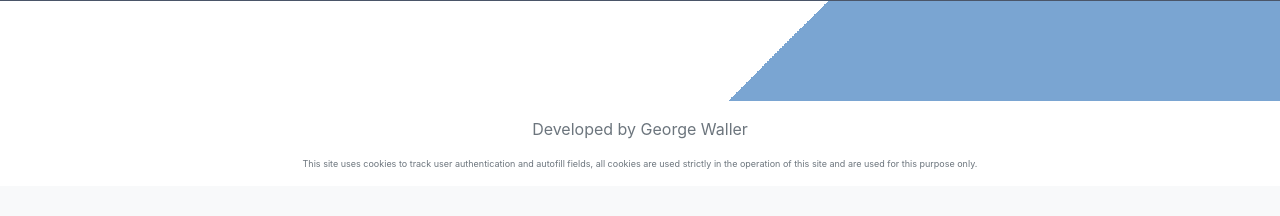
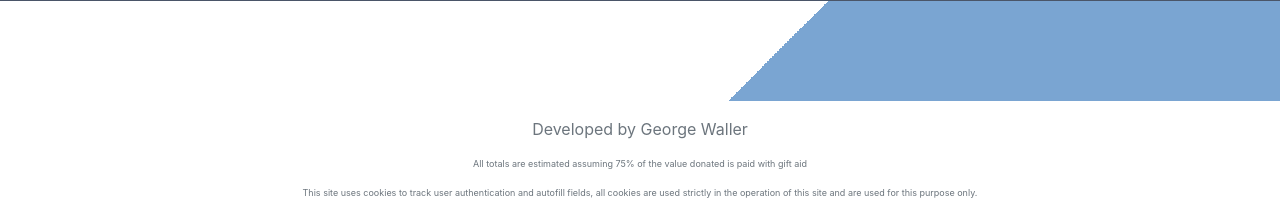
Before and after one commit to George9Waller/Aldrich75, a Flask app: template templates/index.html in a window 1280 px wide. Shown: the part 2514-2730 px from the top of the page. Before the commit the page ends 2683 px from the top, so only its background shows below. Run offline with Flask 2, Linux system fonts and the light colour scheme; the template is opened without the code that fills it, so the values that code supplies are empty; parts of the project's set-up code (start-up, migrations or seed data) failed here and were passed over; some libraries are stand-ins or nearby versions.

Commit message:
V4.0 Added gift aid estimation

```diff
--- a/app.py
+++ b/app.py
@@ -158,8 +158,6 @@ def index():
         days = future - today
         colour = '##659D32'
 
-    progress = int((total / 7500) * 100)
-
     ordered_challenges = models.Challenge.select().where(models.Challenge.id != 1)\
         .order_by(models.Challenge.MoneyRaised.desc())
     topChallenges = []
@@ -195,6 +193,11 @@ def index():
     print(make_challenge)
 
     donations = models.Donation.select().order_by(models.Donation.Timestamp.desc())
+
+    # Assuming 75% of donations have gift aid
+    total = float(total) + ((0.75 * float(total)) * 0.25)
+    total_weekly = float(total_weekly) + ((0.75 * float(total_weekly)) * 0.25)
+    progress = int((total / 7500) * 100)
 
     resp = make_response(render_template('index.html', total=total, met_challenges=met_challenges, days=days.days,
                                          days_colour=colour, days_text=days_text, authenticated=authenticated,
--- a/templates/base.html
+++ b/templates/base.html
@@ -62,6 +62,7 @@
     {% block footer %}
         <footer style="background: white">
             <p class="text-center text-muted" style="padding-top: 16px">Developed by George Waller</p>
+            <p class="text-muted text-center" style="font-size: xx-small; margin-bottom: 0; padding-bottom: 16px">All totals are estimated assuming 75% of the value donated is paid with gift aid</p>
             <p class="text-muted text-center" style="font-size: xx-small; margin-bottom: 0; padding-bottom: 16px">This site uses cookies to track user authentication and autofill fields, all cookies are used strictly in the operation of this site and are used for this purpose only.</p>
         </footer>
     {% endblock %}
--- a/templates/index.html
+++ b/templates/index.html
@@ -395,6 +395,8 @@
                       </ol>
                       <br>
                       <p>Alternatively you can just donate to challenge(s) of your choice or the campaign as a whole</p>
+                      <br>
+                      <p>All totals are estimated assuming 75% of the value donated is paid with gift aid. If a total of £1000 was donated then we assume gift aid was paid on £750 of donations for an estimated total of £1188.</p>
                   </div>
                   <div class="modal-footer">
                       <small>You are seeing this because we think this is your first time on the site (or at least just on this browser)</small>
```
